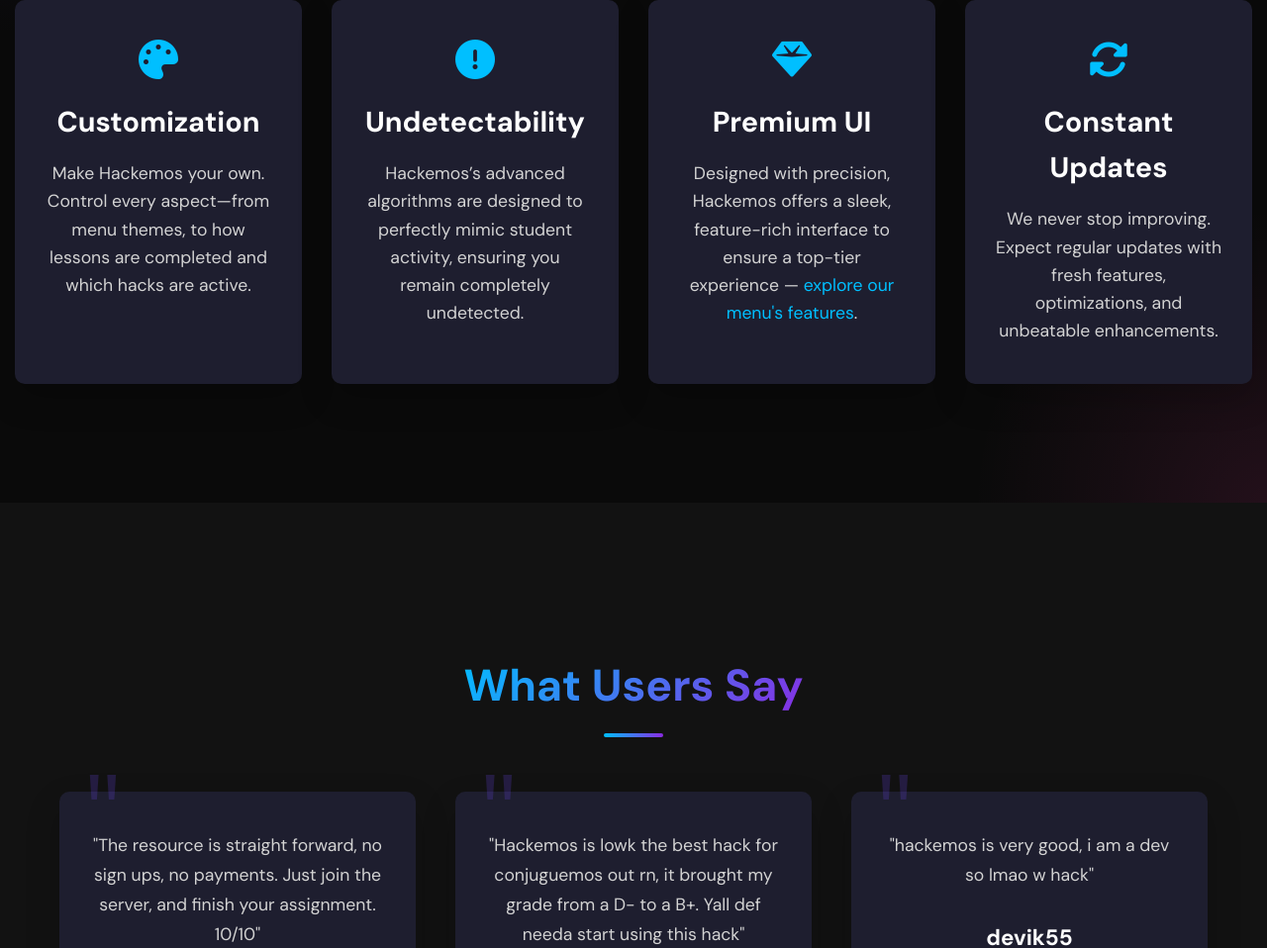
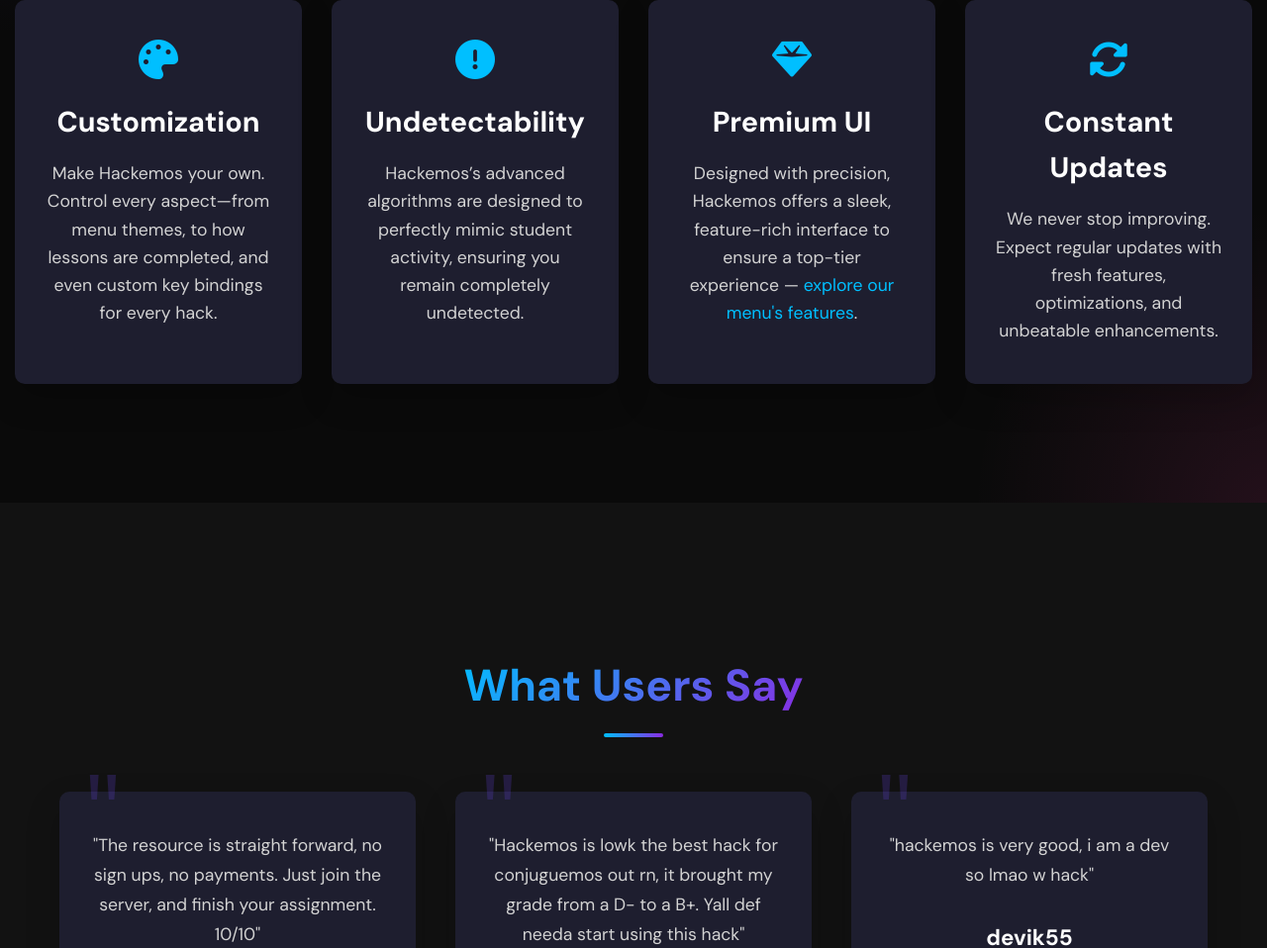
Before and after one commit to hackemos/hackemos.github.io, a plain HTML site: page index.html in a window 1280 px wide. Shown: the part 880-1838 px from the top of the page at 99% size. Drawn offline with Linux system fonts and the light colour scheme.

Commit message:
Update index.html

```diff
--- a/index.html
+++ b/index.html
@@ -82,7 +82,7 @@
             <div class="feature" data-delay="0">
                 <i class="feature-icon fas fa-palette"></i>
                 <h3>Customization</h3>
-                <p>Make Hackemos your own. Control every aspect—from menu themes, to how lessons are completed and which hacks are active.</p>
+                <p>Make Hackemos your own. Control every aspect—from menu themes, to how lessons are completed, and even custom key bindings for every hack.</p>
             </div>
             <div class="feature" data-delay="150">
                 <i class="feature-icon fa-solid fa-circle-exclamation"></i>
```
